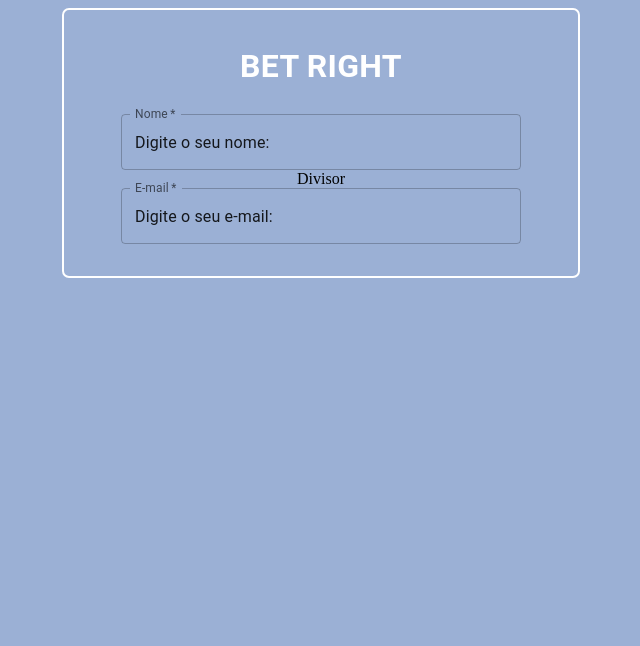
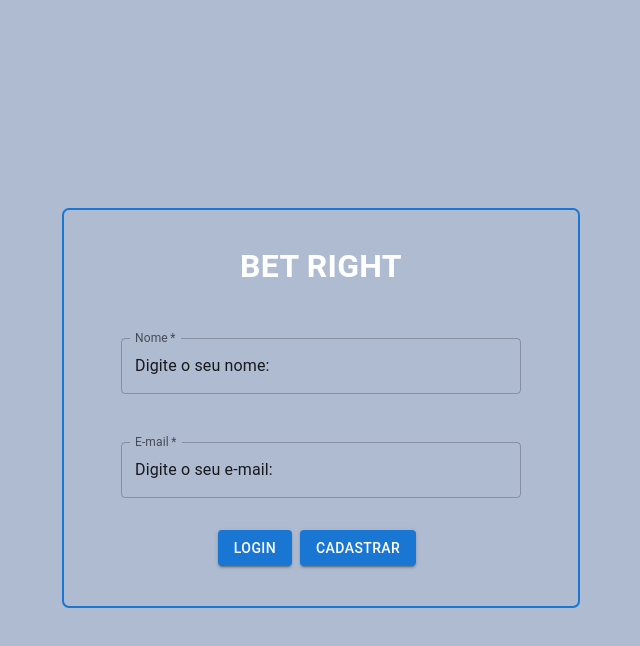
Before and after one commit to Rodr1go77/projetobloco2, a React (Create React App) app: page / in a window 1280 px wide. Shown: the top 646 px of the page, without its empty margins (319-959 px from the left). Built offline with nearby package versions, Linux system fonts and the light colour scheme.

Commit message:
Evolucao de AuthPage

```diff
--- a/src/App.css
+++ b/src/App.css
@@ -1,3 +1,5 @@
 body{
-   background-color: rgb(155, 176, 213);
+   display: flex;
+   justify-content: center;
+   background-color: rgb(174, 187, 209);
 }
--- a/src/Components/Main.jsx
+++ b/src/Components/Main.jsx
@@ -1,25 +1,44 @@
 import Box from "@mui/material/Box";
 import TextField from "@mui/material/TextField";
-import { Typography, Divider, autocompleteClasses } from "@mui/material";
+import {
+  Typography,
+  Divider,
+  autocompleteClasses,
+  Button,
+} from "@mui/material";
 
 export default function Main() {
   return (
-    <>
+    <Box
+      sx={{
+        display: "flex",
+        justifyContent: "center",
+        alignItems: "center",
+        height: "100vh",
+      }}
+    >
       <Box
         sx={{
           marginBottom: 5,
+          // height: "80vh",
           display: "flex",
           flexDirection: "column",
           width: 450,
+          justifyContent: "center",
           alignItems: "center",
-          border: "2px solid white",
+          border: "2px solid #1976d2",
           borderRadius: "7px",
           padding: 4,
           margin: "auto",
         }}
       >
         <Typography
-          sx={{ fontWeight: "bolder", fontSize: "2rem", marginBottom: 3, color: "white" }}
+          sx={{
+            fontWeight: "bolder",
+            fontSize: "2rem",
+            marginBottom: 3,
+            color: "white",
+          }}
         >
           {" "}
           BET RIGHT
@@ -29,17 +48,20 @@ export default function Main() {
           id="outlined-required"
           label="Nome"
           defaultValue="Digite o seu nome:"
-          sx={{ width: 400 }}
+          sx={{ width: 400, margin: 3 }}
         />
-        <Divider> Divisor </Divider>
         <TextField
           required
           id="outlined-required"
           label="E-mail"
           defaultValue="Digite o seu e-mail:"
-          sx={{ width: 400 }}
+          sx={{ width: 400, margin: 3 }}
         />
+        <Box>
+          <Button variant="contained">Login</Button>
+          <Button variant="contained" sx={{margin: 1}}>Cadastrar</Button>
+        </Box>
       </Box>
-    </>
+    </Box>
   );
 }
```
